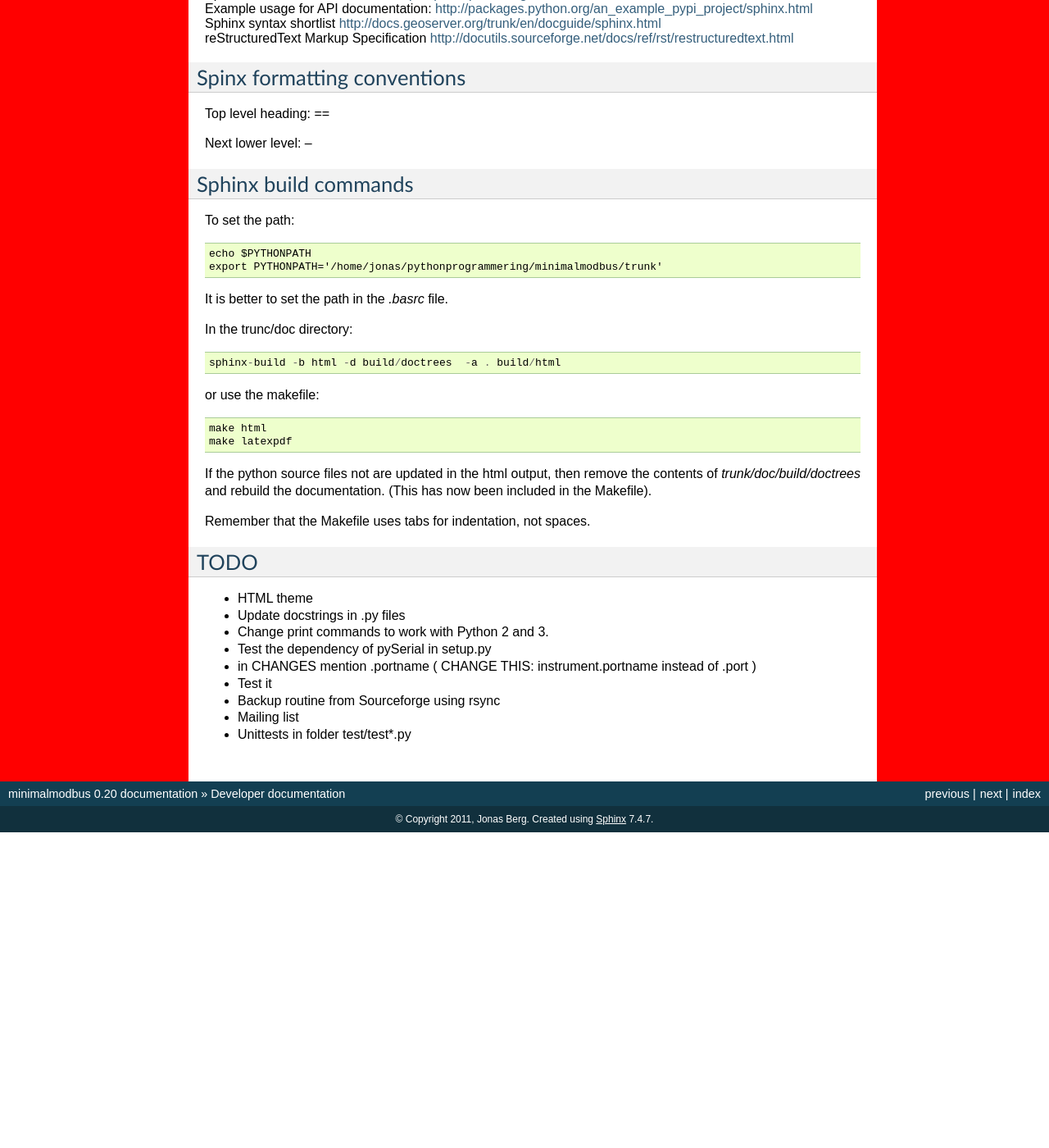
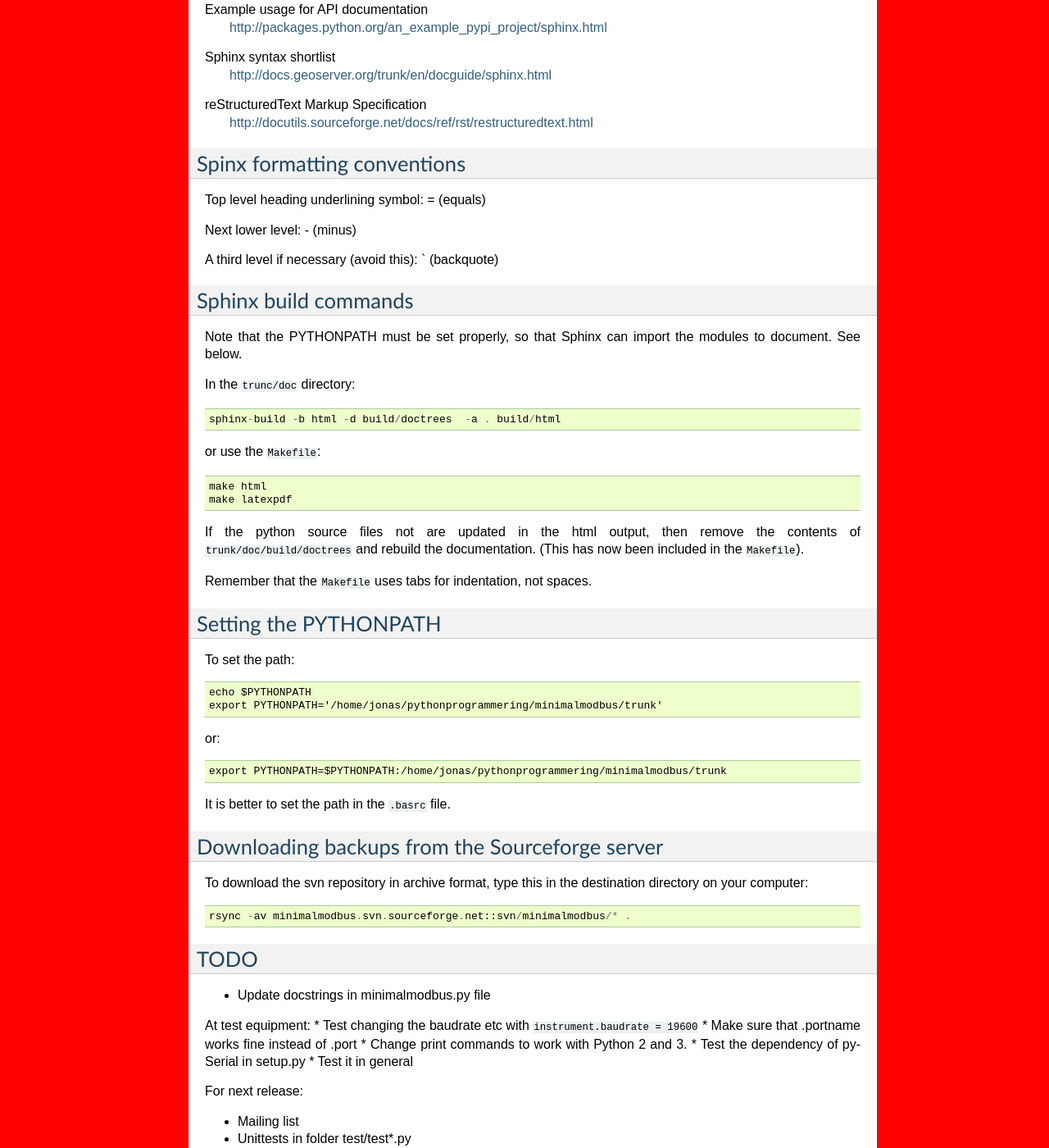
Before and after one commit to pyhys/minimalmodbus, a Sphinx documentation site: the page built from trunk/doc/administrative.rst, in a window 1280 px wide and 1400 px high, scrolled down 2902 px. Shown: the whole window at 82% size. Built offline with Sphinx 7.4.7, drawn with Linux system fonts in a browser that asks for light colours; pages that are not in the unit, such as notebooks, are missing from menus; before the commit the page ends 3917 px from its top, so only the background shows below that; some of the changed text lies outside the part shown.

Commit message:
Changed __init__ in minimalmodbus.py, and improved documentation.

```diff
--- a/trunk/doc/administrative.rst
+++ b/trunk/doc/administrative.rst
@@ -10,6 +10,7 @@ These are the most used commands::
     svn status
     svn status -v
     svn status -v --no-ignore
+    svn diff
     svn add FILENAME or DIRECTORYNAME
     svn commit -m 'Write your log message here'
 
@@ -31,31 +32,21 @@ Automatic substitution::
     svn propget svn:keywords minimalmodbus.py
 
 
+SVN settings
+------------
+
+SVN uses the computer ``locale`` settings for selecting the language (including keyword substitution).
+
 Language settings::
 
     locale      # Shows present locale settings
     locale -a   # Shows available locales
     export LC_ALL="en_US.utf8"
 
-
-Documentation generators
-------------------------
-pydoc -w modulename # Writes a HTML page in current directory
-
-pydoc -w minimalmodbus
-
-pydoc -w eurotherm3500
-
-epydoc minimalmodbus eurotherm3500 # Writes HTML pages and javascript in the html subfolder
-
-export PYTHONPATH=$PYTHONPATH:/home/jonas/pythonprogrammering/minimalmodbus/trunk
-make html
-
-
 Preparation for release
 -----------------------
-Manually change *version* in the setup.py file.
-Manually change the *__version__* and *__status__* fields in the .py source files.
+* Manually change ``version`` in the :file:`setup.py` file.
+* Manually change the ``__version__`` and ``__status__`` fields in the :file:`.py` source files.
 
 
 Check the code::
@@ -79,21 +70,22 @@ Build the source distribution::
 
     python setup.py sdist --formats=gztar,zip
 
-Build the HTML and PDF documentation  ( in /doc after making sure that PYTHONPATH is correct)::
+Build the HTML and PDF documentation  ( in :file:`/doc` after making sure that ``PYTHONPATH`` is correct)::
 
     make html
     make latexpdf
 
-Upload the .gzip.tar and .zip files to PYPI (use web form?). What about README.txt?
+Upload the :file:`.gzip.tar` and :file:`.zip` files to PYPI (use web form?). What about README.txt?
 
-Upload the .gzip.tar and .zip files to Sourceforge (use web form?), and upload the generated documentation.
+Upload the :file:`.gzip.tar` and :file:`.zip` files to Sourceforge (use web form?), and upload the generated documentation.
+
+Upload the documentation PDF and HTML files to Sourceforge.
 
 On a Windows machine, build the windows installer::
 
     python setup.py bdist_wininst
 
-Upload the documentation PDF and HTML files to Sourceforge.
-
+Upload the windows installer to PYPI and Sourceforge.
 
 Notes on distribution
 ---------------------
@@ -113,11 +105,11 @@ Create a subfolder **dist** with zipped or gztared source folders::
 Notes on generating binary distributions
 ----------------------------------------
 
-Create subfolders **build** and **dist**::
+Create subfolders ``build`` and ``dist``::
 
     python setup.py bdist
 
-Create a subfolder **dist** with a Windows installer::
+Create a subfolder ``dist`` with a Windows installer::
 
     python setup.py bdist --formats=wininst
 
@@ -125,7 +117,7 @@ Create a subfolder **dist** with a Windows installer::
 Test distributions
 ------------------
 
-Create a subfolder **build**::
+Create a subfolder ``build``::
 
     python setup.py build
 
@@ -147,59 +139,87 @@ On Windows machines, for example::
 
     C:\python27\Lib\site-packages
 
-The Windows installer also creates a .pyo file (and also the .pyc file).
+The Windows installer also creates a :file:`.pyo` file (and also the :file:`.pyc` file).
 
 
 Sphinx usage
 ------------
-| Sphinx reStructuredText Primer: http://sphinx.pocoo.org/rest.html
-| Example usage for API documentation: http://packages.python.org/an_example_pypi_project/sphinx.html
-| Sphinx syntax shortlist http://docs.geoserver.org/trunk/en/docguide/sphinx.html
-| reStructuredText Markup Specification http://docutils.sourceforge.net/docs/ref/rst/restructuredtext.html
+The documentation is generated with the Sphinx tool: http://sphinx.pocoo.org/
+
+Sphinx reStructuredText Primer
+    http://sphinx.pocoo.org/rest.html
+
+Example usage for API documentation
+    http://packages.python.org/an_example_pypi_project/sphinx.html
+
+Sphinx syntax shortlist
+    http://docs.geoserver.org/trunk/en/docguide/sphinx.html
+
+reStructuredText Markup Specification
+    http://docutils.sourceforge.net/docs/ref/rst/restructuredtext.html
 
 
 Spinx formatting conventions
 ----------------------------
 
-Top level heading: ==
+Top level heading underlining symbol: = (equals)
 
-Next lower level: --
+Next lower level: - (minus)
+
+A third level if necessary (avoid this): ` (backquote)
+
 
 Sphinx build commands
 ---------------------
+Note that the PYTHONPATH must be set properly, so that Sphinx can import the modules to document. See below.
+
+In the :file:`trunc/doc` directory::
+
+    sphinx-build -b html -d build/doctrees  -a . build/html
+
+or use the :file:`Makefile`::
+
+    make html
+    make latexpdf
+
+If the python source files not are updated in the html output, then remove the contents of :file:`trunk/doc/build/doctrees` and rebuild the documentation. (This has now been included in the :file:`Makefile`).
+
+Remember that the :file:`Makefile` uses tabs for indentation, not spaces.
+
+Setting the PYTHONPATH
+----------------------
 
 To set the path::
 
     echo $PYTHONPATH
     export PYTHONPATH='/home/jonas/pythonprogrammering/minimalmodbus/trunk'
 
-It is better to set the path in the *.basrc* file.
+or::
 
-In the trunc/doc directory::
+    export PYTHONPATH=$PYTHONPATH:/home/jonas/pythonprogrammering/minimalmodbus/trunk
 
-    sphinx-build -b html -d build/doctrees  -a . build/html
+It is better to set the path in the :file:`.basrc` file.
 
-or use the makefile::
+Downloading backups from the Sourceforge server
+-----------------------------------------------
+To download the svn repository in archive format, type this in the destination directory on your computer::
 
-    make html
-    make latexpdf
-
-If the python source files not are updated in the html output, then remove the contents of *trunk/doc/build/doctrees* and rebuild the documentation. (This has now been included in the Makefile).
-
-Remember that the Makefile uses tabs for indentation, not spaces.
+    rsync -av minimalmodbus.svn.sourceforge.net::svn/minimalmodbus/* .
 
 
 TODO
 ----
-* HTML theme
-* Update docstrings in .py files
+* Update docstrings in minimalmodbus.py file
 
+At test equipment:
+* Test changing the baudrate etc with ``instrument.baudrate = 19600``
+* Make sure that .portname works fine instead of .port
 * Change print commands to work with Python 2 and 3.
 * Test the dependency of pySerial in setup.py
-* in CHANGES mention .portname ( CHANGE THIS: instrument.portname instead of .port )
-* Test it
+* Test it in general
 
-* Backup routine from Sourceforge using rsync
+
+For next release:
 
 * Mailing list
 * Unittests in folder test/test*.py
--- a/trunk/doc/conf.py
+++ b/trunk/doc/conf.py
@@ -86,6 +86,9 @@ pygments_style = 'sphinx'
 # A list of ignored prefixes for module index sorting.
 #modindex_common_prefix = []
 
+# -- Other options -----------------------------------------------------
+
+autodoc_member_order = 'groupwise'
 
 # -- Options for HTML output ---------------------------------------------------
 
```
Also changed, not shown: other parts of trunk/doc/administrative.rst (+1 -1 lines), trunk/doc/apiminimalmodbus.rst (line endings or trailing spaces), 4 other files.
